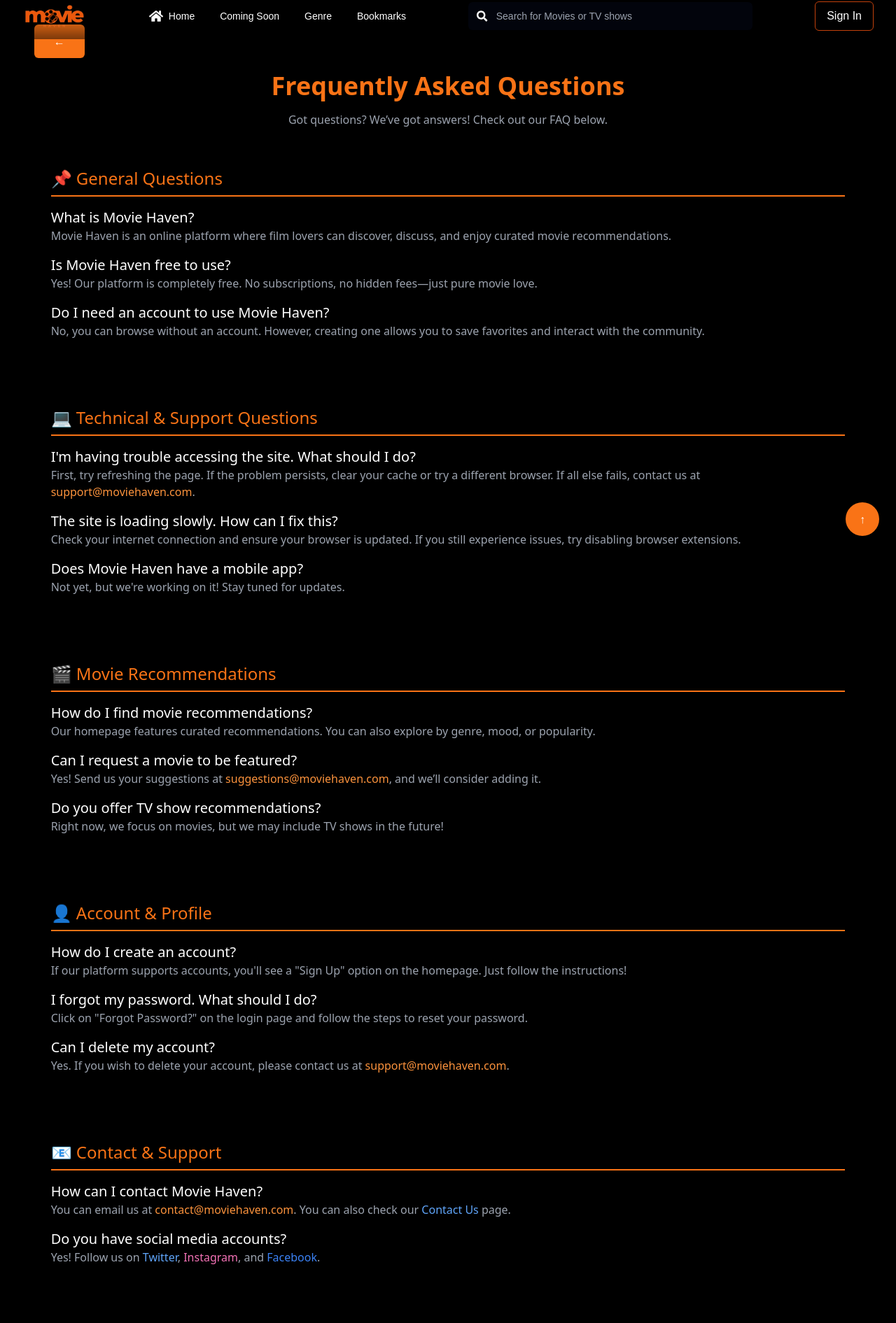
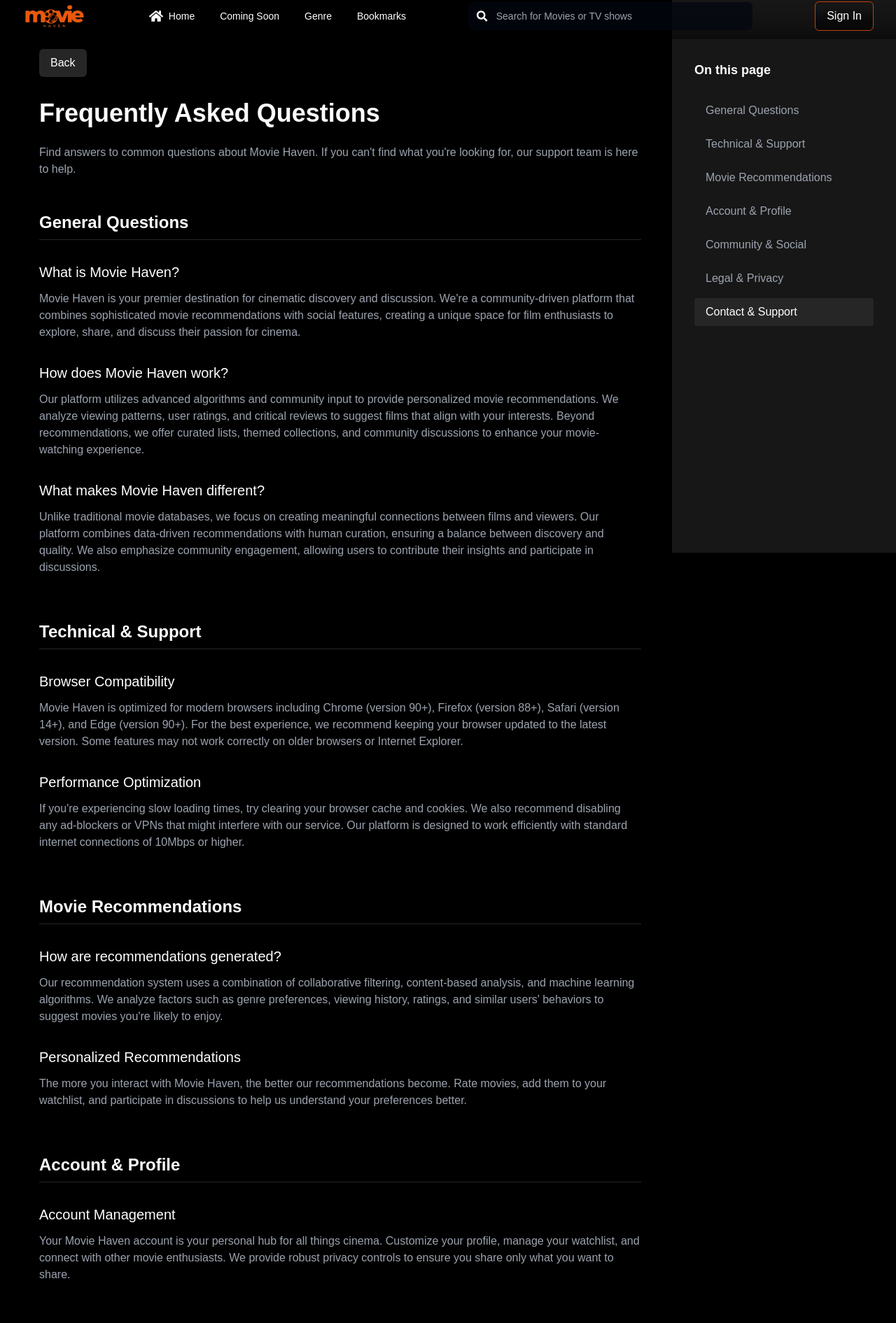
Before and after one commit to dnjstr/MovieApp-Front-End, a React (Vite) app: page /faq in a window 1280 px wide. Shown: the part 10-1901 px from the top of the page at 70% size. Built offline with nearby package versions, Linux system fonts and the light colour scheme.

Commit message:
Enhanced FAQ page

```diff
--- a/src/components/pages/faq.tsx
+++ b/src/components/pages/faq.tsx
@@ -1,10 +1,46 @@
-import { useEffect } from 'react';
+import { useState, useEffect } from 'react';
 
 const FAQ = () => {
+  const [showScrollTop, setShowScrollTop] = useState(false);
+  const [activeSection, setActiveSection] = useState('');
 
   useEffect(() => {
+    const handleScroll = () => {
+
+      const scrolled = window.pageYOffset;
+      setShowScrollTop(scrolled > 100);
+
+
+      const sections = document.querySelectorAll('section[id]');
+      sections.forEach(section => {
+        const sectionTop = (section as HTMLElement).offsetTop;
+        const sectionHeight = (section as HTMLElement).offsetHeight;
+        if (scrolled >= sectionTop - 100 && scrolled < sectionTop + sectionHeight - 100) {
+          setActiveSection(section.id);
+        }
+      });
+    };
+
+    window.addEventListener('scroll', handleScroll);
     window.scrollTo(0, 0);
+
+    return () => window.removeEventListener('scroll', handleScroll);
   }, []);
+
+
+  const scrollToSection = (sectionId: string): void => {
+    const element = document.getElementById(sectionId);
+    if (element) {
+      const offset = 20;
+      const elementPosition = element.getBoundingClientRect().top;
+      const offsetPosition = elementPosition + window.pageYOffset - offset;
+
+      window.scrollTo({
+        top: offsetPosition,
+        behavior: 'smooth'
+      });
+    }
+  };
 
   const scrollToTop = () => {
     window.scrollTo({
@@ -13,158 +49,252 @@ const FAQ = () => {
     });
   };
 
+  const sections = [
+    { id: 'general', title: 'General Questions' },
+    { id: 'technical', title: 'Technical & Support' },
+    { id: 'recommendations', title: 'Movie Recommendations' },
+    { id: 'account', title: 'Account & Profile' },
+    { id: 'community', title: 'Community & Social' },
+    { id: 'legal', title: 'Legal & Privacy' },
+    { id: 'contact', title: 'Contact & Support' }
+  ];
+
   return (
-    <div className="w-full min-h-screen p-[50px] md:p-[2%] font-sans box-border bg-black text-white">
-
-      {/* Back Button */}
+    <div className="flex w-full min-h-screen bg-black text-white mt-11">
+      {/* Main content */}
+      <div className="w-full lg:w-3/4 p-4 md:p-8">
         <button
-        className="bg-orange-500 text-white py-3 px-7 mt-4 text-base rounded-md cursor-pointer transition-all duration-300 hover:bg-orange-600 active:scale-95 mb-5"
+          className="bg-neutral-800 text-white py-2 px-4 rounded-md hover:bg-neutral-700 mb-8"
           onClick={() => window.history.back()}
         >
-        ←
+          Back
         </button>
 
-      {/* Page Title */}
-      <h1 className="text-center text-4xl font-bold text-orange-500 mb-4">Frequently Asked Questions</h1>
-      <p className="text-center text-base text-gray-400 mb-8">
-        Got questions? We’ve got answers! Check out our FAQ below.
+        <h1 className="text-4xl font-bold mb-6">Frequently Asked Questions</h1>
+        <p className="text-gray-400 mb-12">
+          Find answers to common questions about Movie Haven. If you can't find what
+          you're looking for, our support team is here to help.
         </p>
 
-      {/* General Questions */}
-      <section className="mb-8 p-6 rounded-lg w-full">
-        <h2 className="text-2xl text-orange-500 border-b-2 border-orange-500 pb-2 mb-4">📌 General Questions</h2>
+        <section id="general" className="mb-16">
+          <h2 className="text-2xl font-semibold mb-8 pb-2 border-b border-neutral-800">General Questions</h2>
 
-        <div className="mb-4">
-          <h3 className="text-xl text-white">What is Movie Haven?</h3>
-          <p className="text-gray-400">
-            Movie Haven is an online platform where film lovers can discover, discuss, and enjoy curated movie recommendations.
-          </p>
+          <div className="space-y-8">
+            <div>
+              <h3 className="text-xl mb-3">What is Movie Haven?</h3>
+              <p className="text-gray-400">Movie Haven is your premier destination for cinematic
+                 discovery and discussion. We're a community-driven platform that combines sophisticated
+                  movie recommendations with social features, creating a unique space for film enthusiasts
+                   to explore, share, and discuss their passion for cinema.</p>
             </div>
 
-        <div className="mb-4">
-          <h3 className="text-xl text-white">Is Movie Haven free to use?</h3>
-          <p className="text-gray-400">
-            Yes! Our platform is completely free. No subscriptions, no hidden fees—just pure movie love.
-          </p>
+            <div>
+              <h3 className="text-xl mb-3">How does Movie Haven work?</h3>
+              <p className="text-gray-400">Our platform utilizes advanced algorithms and community input to
+                 provide personalized movie recommendations. We analyze viewing patterns, user ratings, and critical
+                  reviews to suggest films that align with your interests. Beyond recommendations, we offer curated
+                   lists, themed collections, and community discussions to enhance your movie-watching experience.</p>
             </div>
 
-        <div className="mb-4">
-          <h3 className="text-xl text-white">Do I need an account to use Movie Haven?</h3>
-          <p className="text-gray-400">
-            No, you can browse without an account. However, creating one allows you to save favorites and interact with the community.
-          </p>
+            <div>
+              <h3 className="text-xl mb-3">What makes Movie Haven different?</h3>
+              <p className="text-gray-400">Unlike traditional movie databases, we focus on creating meaningful
+                 connections between films and viewers. Our platform combines data-driven recommendations with
+                  human curation, ensuring a balance between discovery and quality. We also emphasize community
+                   engagement, allowing users to contribute their insights and participate in discussions.</p>
+            </div>
           </div>
         </section>
 
-      {/* Technical & Support Questions */}
-      <section className="mb-8 p-6 rounded-lg w-full">
-        <h2 className="text-2xl text-orange-500 border-b-2 border-orange-500 pb-2 mb-4">💻 Technical & Support Questions</h2>
+        <section id="technical" className="mb-16">
+          <h2 className="text-2xl font-semibold mb-8 pb-2 border-b border-neutral-800">Technical & Support</h2>
 
-        <div className="mb-4">
-          <h3 className="text-xl text-white">I'm having trouble accessing the site. What should I do?</h3>
-          <p className="text-gray-400">
-            First, try refreshing the page. If the problem persists, clear your cache or try a different browser. If all else fails, contact us at <span className="text-orange-400">support@moviehaven.com</span>.
-          </p>
+          <div className="space-y-8">
+            <div>
+              <h3 className="text-xl mb-3">Browser Compatibility</h3>
+              <p className="text-gray-400">Movie Haven is optimized for modern browsers including Chrome
+                (version 90+), Firefox (version 88+), Safari (version 14+), and Edge (version 90+). For the best
+                experience, we recommend keeping your browser updated to the latest version. Some features may not
+                work correctly on older browsers or Internet Explorer.</p>
             </div>
 
-        <div className="mb-4">
-          <h3 className="text-xl text-white">The site is loading slowly. How can I fix this?</h3>
-          <p className="text-gray-400">
-            Check your internet connection and ensure your browser is updated. If you still experience issues, try disabling browser extensions.
-          </p>
+            <div>
+              <h3 className="text-xl mb-3">Performance Optimization</h3>
+              <p className="text-gray-400">If you're experiencing slow loading times, try clearing your
+                browser cache and cookies. We also recommend disabling any ad-blockers or VPNs that might
+                interfere with our service. Our platform is designed to work efficiently with standard internet
+                connections of 10Mbps or higher.</p>
             </div>
-
-        <div className="mb-4">
-          <h3 className="text-xl text-white">Does Movie Haven have a mobile app?</h3>
-          <p className="text-gray-400">
-            Not yet, but we're working on it! Stay tuned for updates.
-          </p>
           </div>
         </section>
 
-      {/* Movie Recommendations */}
-      <section className="mb-8 p-6 rounded-lg w-full">
-        <h2 className="text-2xl text-orange-500 border-b-2 border-orange-500 pb-2 mb-4">🎬 Movie Recommendations</h2>
+        <section id="recommendations" className="mb-16">
+          <h2 className="text-2xl font-semibold mb-8 pb-2 border-b border-neutral-800">Movie Recommendations</h2>
 
-        <div className="mb-4">
-          <h3 className="text-xl text-white">How do I find movie recommendations?</h3>
-          <p className="text-gray-400">
-            Our homepage features curated recommendations. You can also explore by genre, mood, or popularity.
-          </p>
+          <div className="space-y-8">
+            <div>
+              <h3 className="text-xl mb-3">How are recommendations generated?</h3>
+              <p className="text-gray-400">Our recommendation system uses a combination of collaborative
+                filtering, content-based analysis, and machine learning algorithms. We analyze factors such as genre
+                preferences, viewing history, ratings, and similar users' behaviors to suggest movies you're likely to enjoy.</p>
             </div>
 
-        <div className="mb-4">
-          <h3 className="text-xl text-white">Can I request a movie to be featured?</h3>
-          <p className="text-gray-400">
-            Yes! Send us your suggestions at <span className="text-orange-400">suggestions@moviehaven.com</span>, and we’ll consider adding it.
-          </p>
+            <div>
+              <h3 className="text-xl mb-3">Personalized Recommendations</h3>
+              <p className="text-gray-400">The more you interact with Movie Haven, the better our
+                recommendations become. Rate movies, add them to your watchlist, and participate in discussions to
+                help us understand your preferences better.</p>
             </div>
-
-        <div className="mb-4">
-          <h3 className="text-xl text-white">Do you offer TV show recommendations?</h3>
-          <p className="text-gray-400">
-            Right now, we focus on movies, but we may include TV shows in the future!
-          </p>
           </div>
         </section>
 
-      {/* Account & Profile Questions */}
-      <section className="mb-8 p-6 rounded-lg w-full">
-        <h2 className="text-2xl text-orange-500 border-b-2 border-orange-500 pb-2 mb-4">👤 Account & Profile</h2>
+        <section id="account" className="mb-16">
+          <h2 className="text-2xl font-semibold mb-8 pb-2 border-b border-neutral-800">Account & Profile</h2>
 
-        <div className="mb-4">
-          <h3 className="text-xl text-white">How do I create an account?</h3>
-          <p className="text-gray-400">
-            If our platform supports accounts, you'll see a "Sign Up" option on the homepage. Just follow the instructions!
-          </p>
+          <div className="space-y-8">
+            <div>
+              <h3 className="text-xl mb-3">Account Management</h3>
+              <p className="text-gray-400">Your Movie Haven account is your personal hub for all things cinema. Customize
+                your profile, manage your watchlist, and connect with other movie enthusiasts. We provide robust privacy controls
+                to ensure you share only what you want to share.</p>
             </div>
-
-        <div className="mb-4">
-          <h3 className="text-xl text-white">I forgot my password. What should I do?</h3>
-          <p className="text-gray-400">
-            Click on "Forgot Password?" on the login page and follow the steps to reset your password.
-          </p>
-        </div>
-
-        <div className="mb-4">
-          <h3 className="text-xl text-white">Can I delete my account?</h3>
-          <p className="text-gray-400">
-            Yes. If you wish to delete your account, please contact us at <span className="text-orange-400">support@moviehaven.com</span>.
-          </p>
           </div>
         </section>
 
-      {/* Contact & Support */}
-      <section className="mb-8 p-6 rounded-lg w-full">
-        <h2 className="text-2xl text-orange-500 border-b-2 border-orange-500 pb-2 mb-4">📧 Contact & Support</h2>
+        <section id="community" className="mb-16">
+          <h2 className="text-2xl font-semibold mb-8 pb-2 border-b border-neutral-800">Community & Social</h2>
 
-        <div className="mb-4">
-          <h3 className="text-xl text-white">How can I contact Movie Haven?</h3>
-          <p className="text-gray-400">
-            You can email us at <span className="text-orange-400">contact@moviehaven.com</span>. You can also check our <a href="/contact" className="text-blue-400">Contact Us</a> page.
-          </p>
+          <div className="space-y-8">
+            <div>
+              <h3 className="text-xl mb-3">Community Guidelines</h3>
+              <p className="text-gray-400">Our community thrives on respectful discussion and shared passion for cinema.
+                We maintain strict guidelines to ensure a positive environment for all members. Participate in discussions,
+                share reviews, and connect with fellow movie enthusiasts.</p>
             </div>
-
-        <div className="mb-4">
-          <h3 className="text-xl text-white">Do you have social media accounts?</h3>
-          <p className="text-gray-400">
-            Yes! Follow us on <a href="https://twitter.com/moviehaven" className="text-blue-400">Twitter</a>, <a href="https://instagram.com/moviehaven" className="text-pink-400">Instagram</a>, and <a href="https://facebook.com/moviehaven" className="text-blue-500">Facebook</a>.
-          </p>
           </div>
         </section>
 
+        <section id="legal" className="mb-16">
+          <h2 className="text-2xl font-semibold mb-8 pb-2 border-b border-neutral-800">Legal & Privacy</h2>
+
+          <div className="space-y-8">
+            <div>
+              <h3 className="text-xl mb-3">Privacy Policy</h3>
+              <p className="text-gray-400">We take your privacy seriously. Your personal information is protected with
+                industry-standard security measures. We're transparent about data collection and usage, and you have full control over your data.</p>
+            </div>
+
+            <div>
+              <h3 className="text-xl mb-3">Commitment to Privacy</h3>
+              <p className="text-gray-400">We take your privacy seriously and implement industry-standard security measures to safeguard
+                your personal data. Our goal is to provide a safe and secure experience while ensuring that your information remains protected
+                from unauthorized access, misuse, or disclosure.</p>
+            </div>
+
+            <div>
+              <h3 className="text-xl mb-3">Information We Collect</h3>
+              <p className="text-gray-400">We may collect personal information that you voluntarily provide when using our services,
+                such as your name, email address, phone number, and payment details. Additionally, we may gather non-personal data,
+                such as device information, browser type, and website usage statistics, to enhance your experience and improve our services.</p>
+            </div>
+
+            <div>
+              <h3 className="text-xl mb-3">Data Security and Protection</h3>
+              <p className="text-gray-400">We utilize advanced security measures, including encryption and secure servers, to ensure that your personal
+                information remains confidential and protected from potential threats. Our security protocols are regularly updated to align with industry
+                best practices.</p>
+            </div>
+
+          </div>
+        </section>
+
+        <section id="contact" className="mb-16">
+          <h2 className="text-2xl font-semibold mb-8 pb-2 border-b border-neutral-800">Contact & Support</h2>
+
+          <div className="space-y-8">
+            <div>
+              <h3 className="text-xl mb-3">Customer Support Hours</h3>
+              <p className="text-gray-400">Our support team is available Monday through Friday, 9 AM to 6 PM EST.
+                During these hours, we typically respond to inquiries within 2-4 hours. For after-hours support, please consult
+                our comprehensive help center or leave a message for next-day response.</p>
+            </div>
+
+            <div>
+              <h3 className="text-xl mb-3">Contact Methods</h3>
+              <p className="text-gray-400">You can reach us through various channels including email support, our contact form,
+                or our social media platforms. For urgent matters, we recommend using our dedicated support email: support@moviehaven.com.</p>
+            </div>
+
+            <div>
+              <h3 className="text-xl mb-3">After-Hours Support</h3>
+              <p className="text-gray-400">If you need help outside of our regular support hours, we encourage you to explore our comprehensive Help
+                Center, which contains answers to frequently asked questions, troubleshooting guides, and helpful resources.
+                For urgent matters, you can leave a message, and our team will prioritize your request for a response on the next business day.</p>
+            </div>
+
+            <div>
+              <h3 className="text-xl mb-3">Community Forum & User Discussions</h3>
+              <p className="text-gray-400">We encourage you to visit our community forum where customers share their experiences, solutions,
+                and tips. Many issues are discussed and resolved by other users who may have encountered similar situations. This can be a helpful
+                resource, especially for technical inquiries.</p>
+            </div>
+
+            <div>
+              <h3 className="text-xl mb-3">Our commitment to customer service</h3>
+              <p className="text-gray-400">Providing clear and helpful responses, fast issue resolution, personalized assistance, and a
+                friendly, professional approach in every interaction. Your satisfaction is our top priority, and we continuously strive to improve our support services to
+                better meet your needs. If you need assistance, feel free to contact us—we are always here to help!</p>
+            </div>
+
+          </div>
+        </section>
+
+        <footer className="text-center text-sm text-gray-500 mt-16 pb-8">
+          <p className="mb-4">Last Updated: February 15, 2025</p>
+          <a
+            href="#"
+            className="text-blue-400 hover:text-blue-300"
+            onClick={(e) => {
+              e.preventDefault();
+              window.location.href = '/customer-service';
+            }}
+          >
+            Need help? Contact Customer Service
+          </a>
+        </footer>
+      </div>
+
+      {/*Navigation*/}
+      <div className="hidden lg:block w-1/4 fixed right-0 top-0 h-screen bg-neutral-900 p-8 overflow-y-auto">
+        <div className="sticky mt-16 top-8">
+          <h3 className="text-lg font-semibold mb-6">On this page</h3>
+          <nav className="space-y-2">
+            {sections.map(section => (
               <button
-        className="bg-orange-500 text-white py-3 px-5 text-base rounded-full cursor-pointer transition-all duration-300 hover:bg-orange-600 active:scale-95 fixed right-6 bottom-6"
+                key={section.id}
+                onClick={() => scrollToSection(section.id)}
+                className={`block w-full text-left px-4 py-2 rounded transition-colors duration-200 ${
+                  activeSection === section.id
+                    ? 'bg-neutral-800 text-white'
+                    : 'text-gray-400 hover:bg-neutral-800'
+                }`}
+              >
+                {section.title}
+              </button>
+            ))}
+          </nav>
+        </div>
+      </div>
+
+
+      <button
+        className={`fixed right-8 bottom-8 border border-gray-700 bg-neutral-800 text-white p-4 rounded-full transition-opacity duration-300 hover:bg-neutral-700 ${
+          showScrollTop ? 'opacity-100' : 'opacity-0 pointer-events-none'
+        }`}
         onClick={scrollToTop}
       >
         ↑
       </button>
-
-      {/* Footer */}
-      <footer className="text-center text-sm text-gray-500 mt-10">
-        <p>Last Updated: [02/15/2025]</p>
-      </footer>
-
     </div>
   );
 };
```
Lines whose indentation alone changed are shown as unchanged.
